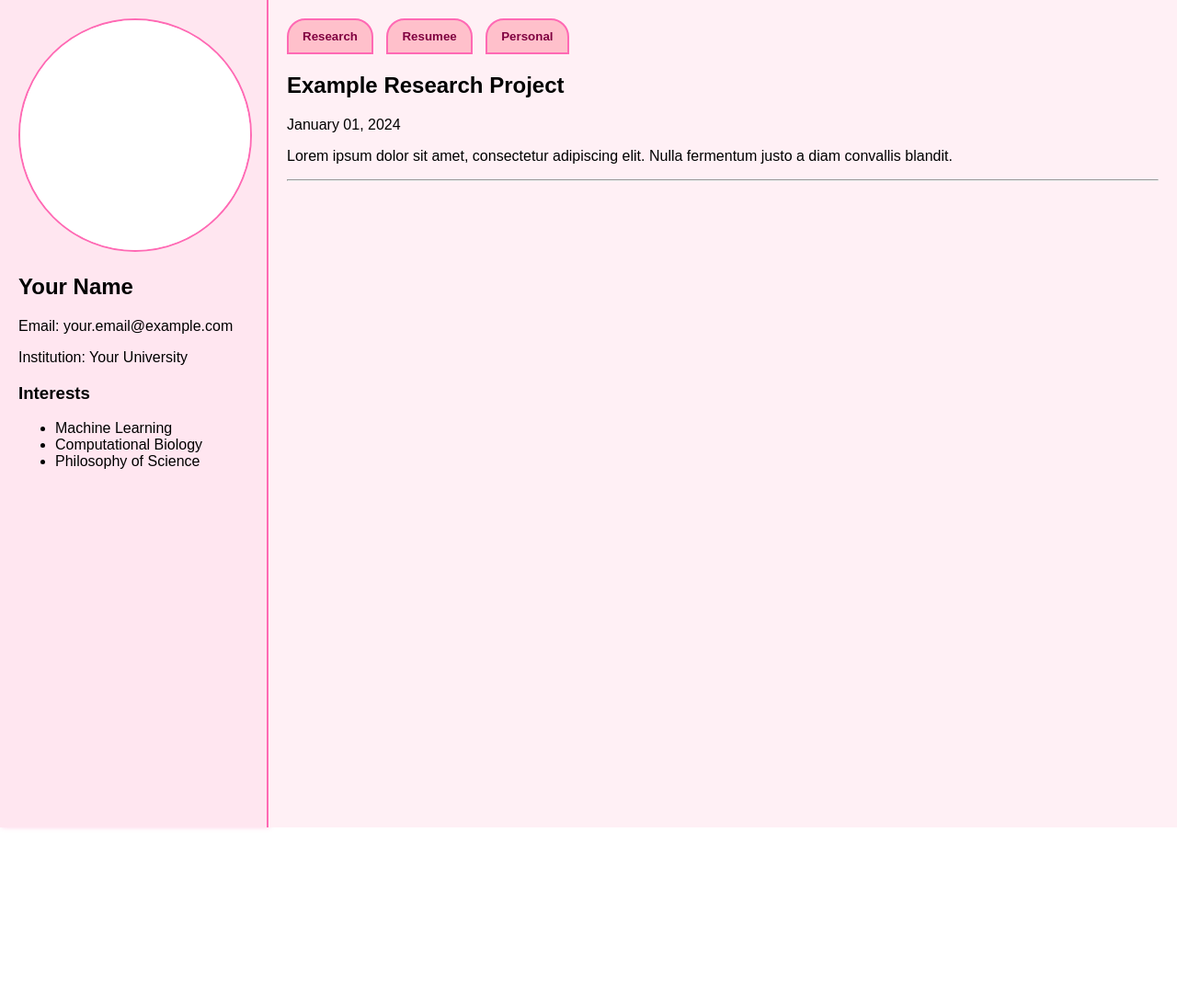
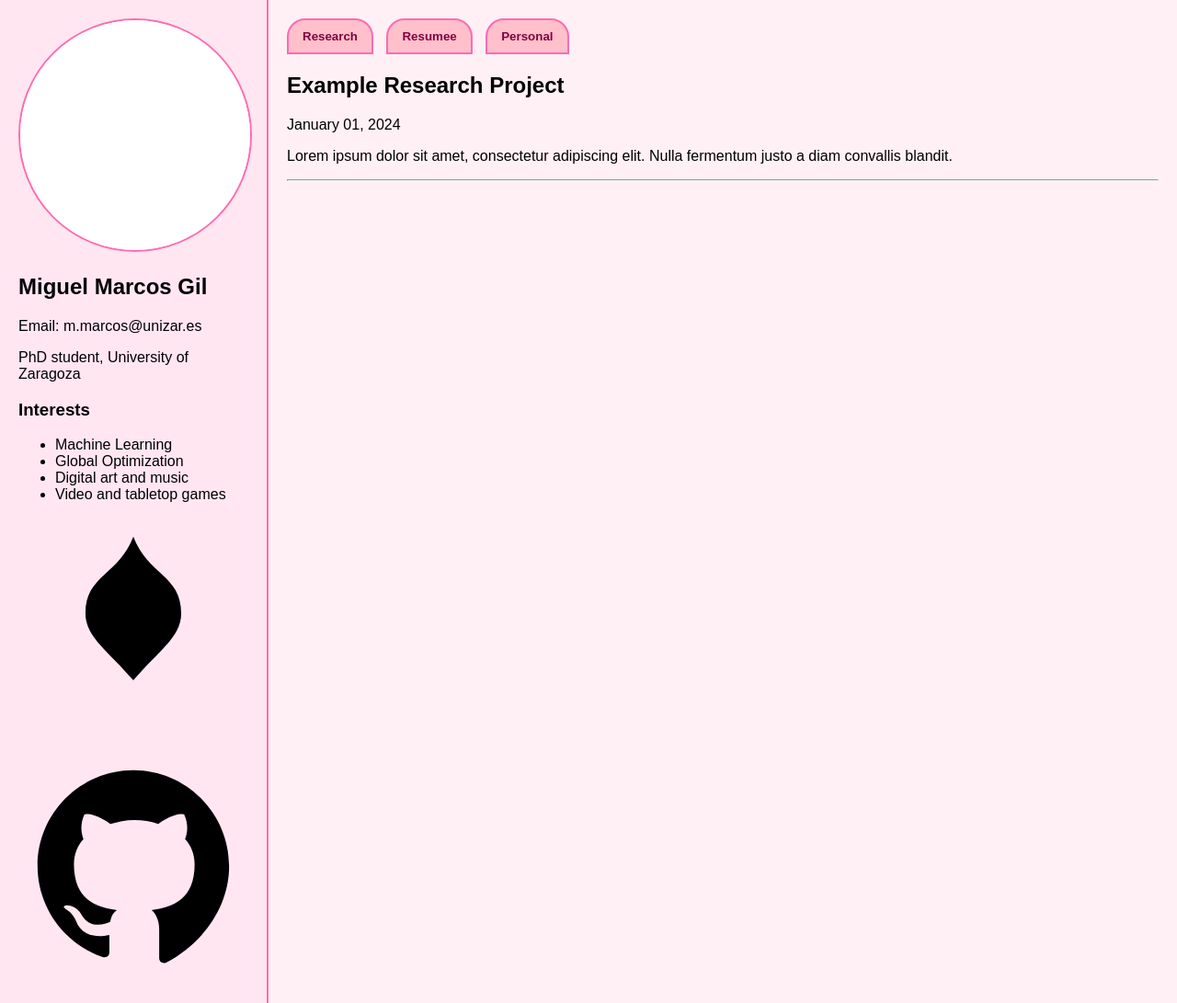
Before and after one commit to mikceroese/mikceroese.github.io, a Jekyll site: the page built from index.md, in a window 1280 px wide. Shown: the whole page at 92% size. Built offline with Jekyll 4.4.1, drawn with Linux system fonts in a browser that asks for light colours; before the commit the page ends 900 px from its top, so only the background shows below that.

Commit message:
socials in sidebar, personal posts have date

```diff
--- a/_includes/sidebar.html
+++ b/_includes/sidebar.html
@@ -1,12 +1,26 @@
 <aside class="sidebar">
   <img src="/assets/profile.jpg" alt="Profile Photo" class="profile-pic">
-  <h1>Your Name</h1>
-  <p>Email: your.email@example.com</p>
-  <p>Institution: Your University</p>
+  <h1>Miguel Marcos Gil</h1>
+  <p>Email: m.marcos@unizar.es</p>
+  <p>PhD student, University of Zaragoza</p>
   <h3>Interests</h3>
   <ul>
     <li>Machine Learning</li>
-    <li>Computational Biology</li>
-    <li>Philosophy of Science</li>
+    <li>Global Optimization</li>
+    <li>Digital art and music</li>
+    <li>Video and tabletop games</li>
   </ul>
+  <div class="social-links">
+    <a href="https://bsky.app/profile/mikceroese.bsky.social" target="_blank" title="Bluesky">
+      <svg class="social-icon" viewBox="0 0 24 24" xmlns="http://www.w3.org/2000/svg">
+        <path d="M12 2C13.5 6 17 6 17 10c0 2.5-2.5 4-5 7-2.5-3-5-4.5-5-7 0-4 3.5-4 5-8z"/>
+      </svg>
+    </a>
+    <a href="https://github.com/mikceroese" target="_blank" title="GitHub">
+      <svg class="social-icon" viewBox="0 0 24 24" xmlns="http://www.w3.org/2000/svg">
+        <path d="M12 2C6.5 2 2 6.5 2 12c0 4.4 2.9 8.2 6.8 9.5.5.1.7-.2.7-.5v-1.8c-2.8.6-3.4-1.3-3.4-1.3-.4-1-1-1.3-1-1.3-.8-.5 0-.5 0-.5 1 0 1.5 1 1.5 1 .9 1.5 2.4 1 3 .7.1-.7.4-1 .7-1.2-2.2-.3-4.5-1.1-4.5-4.8 0-1 .4-2 1-2.6-.1-.3-.5-1.3.1-2.6 0 0 .9-.3 2.7 1 .8-.2 1.6-.4 2.5-.4s1.7.1 2.5.4c1.8-1.3 2.7-1 2.7-1 .6 1.3.2 2.3.1 2.6.6.6 1 1.6 1 2.6 0 3.7-2.3 4.5-4.5 4.8.4.3.8 1 .8 2v3c0 .3.2.6.7.5C19.1 20.2 22 16.4 22 12c0-5.5-4.5-10-10-10z"/>
+      </svg>
+    </a>
+  </div>
+
 </aside>
--- a/index.md
+++ b/index.md
@@ -32,6 +32,7 @@ layout: default
     {% assign posts = site.posts | where: 'category', 'personal' %}
     {% for post in posts %}
       <h2>{{ post.title }}</h2>
+      <p>{{ post.date | date: "%B %d, %Y" }}</p>
       <div>{{ post.content }}</div>
       <hr/>
     {% endfor %}
```
